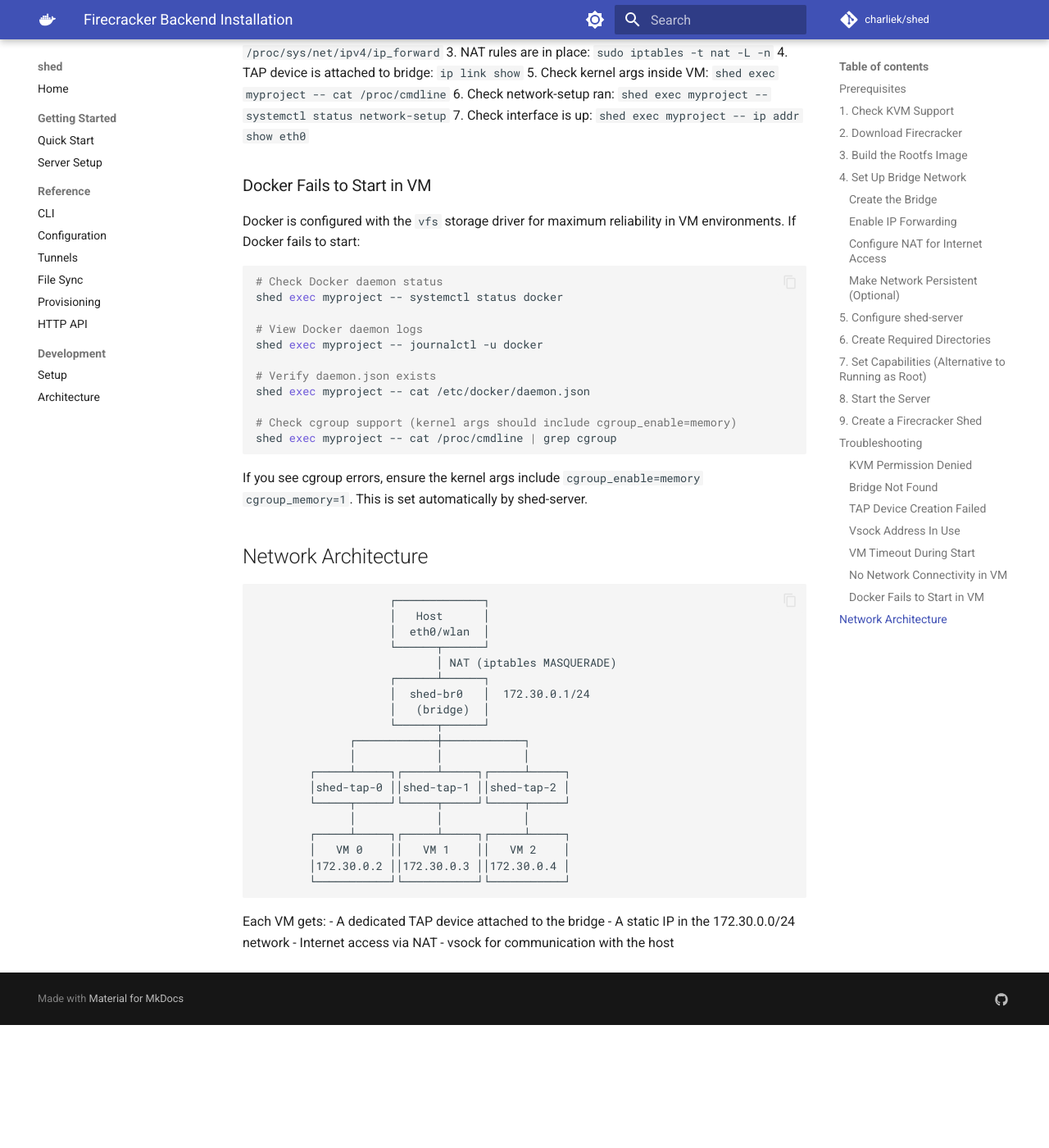
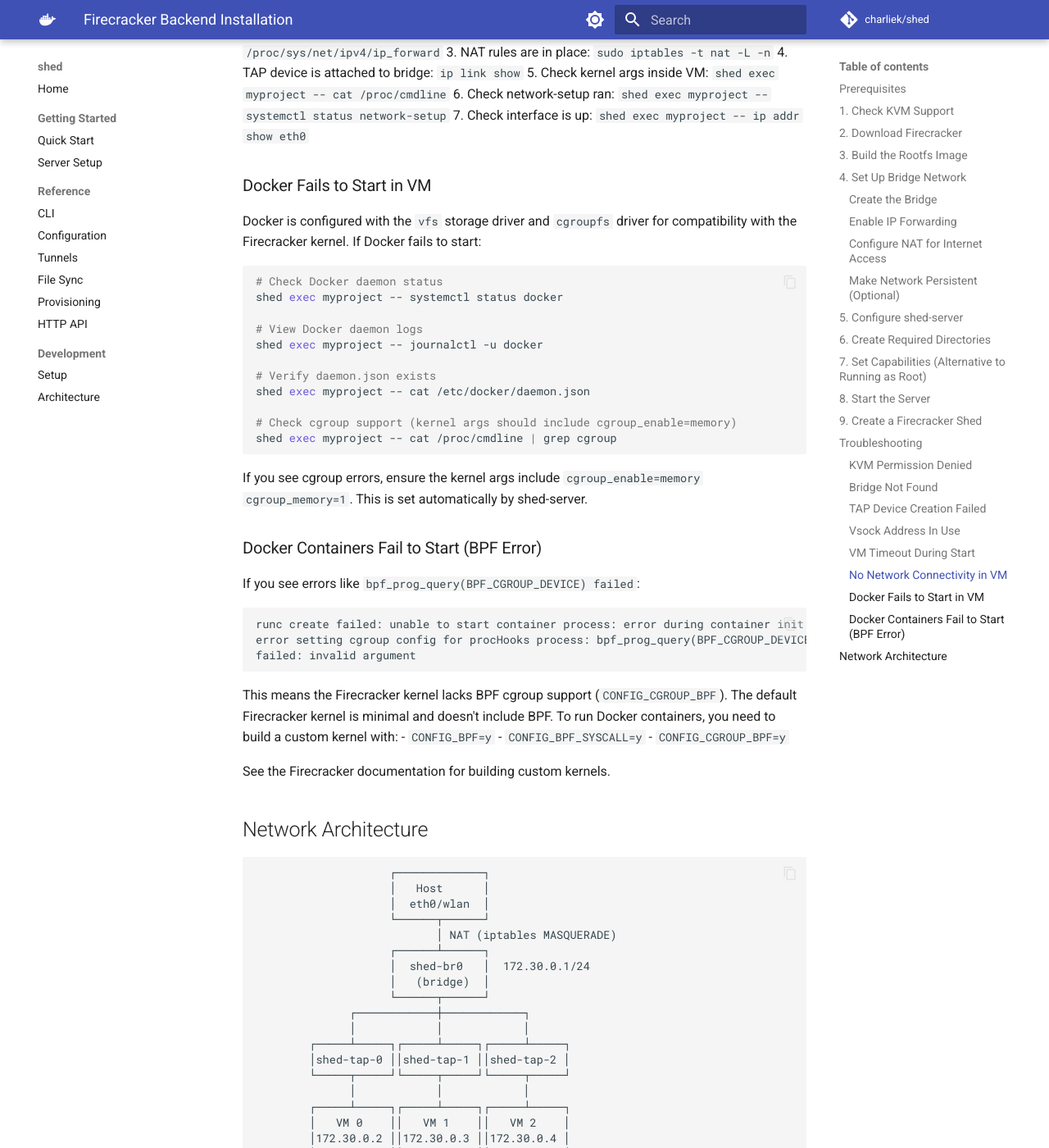
Before and after one commit to charliek/shed, an MkDocs documentation site: the page built from docs/firecracker_install.md, in a window 1280 px wide and 1400 px high, scrolled down 5529 px. Shown: the whole window at 82% size. Built offline with MkDocs 1.6.1 and Material for MkDocs 9.7.7, drawn with Linux system fonts in a browser that asks for light colours; comment, search, counter and statistics services are not loaded; before the commit the page ends 6779 px from its top, so only the background shows below that.

Commit message:
Add Docker workarounds and document kernel limitations
- Configure Docker with cgroupfs driver and no iptables/bridge
- Document that Docker containers require kernel BPF support
- Note that default Firecracker kernel lacks nftables and cgroup BPF

The default Firecracker kernel is minimal and doesn't include features
needed for full Docker container support. Users need a custom kernel
with CONFIG_CGROUP_BPF and nftables for running Docker containers.

Co-Authored-By: Claude Opus 4.5 <noreply@anthropic.com>

````diff
--- a/docs/firecracker_install.md
+++ b/docs/firecracker_install.md
@@ -272,7 +272,7 @@ Verify:
 
 ### Docker Fails to Start in VM
 
-Docker is configured with the `vfs` storage driver for maximum reliability in VM environments. If Docker fails to start:
+Docker is configured with the `vfs` storage driver and `cgroupfs` driver for compatibility with the Firecracker kernel. If Docker fails to start:
 
 ```bash
 # Check Docker daemon status
@@ -289,6 +289,23 @@ shed exec myproject -- cat /proc/cmdline | grep cgroup
 ```
 
 If you see cgroup errors, ensure the kernel args include `cgroup_enable=memory cgroup_memory=1`. This is set automatically by shed-server.
+
+### Docker Containers Fail to Start (BPF Error)
+
+If you see errors like `bpf_prog_query(BPF_CGROUP_DEVICE) failed`:
+
+```
+runc create failed: unable to start container process: error during container init:
+error setting cgroup config for procHooks process: bpf_prog_query(BPF_CGROUP_DEVICE)
+failed: invalid argument
+```
+
+This means the Firecracker kernel lacks BPF cgroup support (`CONFIG_CGROUP_BPF`). The default Firecracker kernel is minimal and doesn't include BPF. To run Docker containers, you need to build a custom kernel with:
+- `CONFIG_BPF=y`
+- `CONFIG_BPF_SYSCALL=y`
+- `CONFIG_CGROUP_BPF=y`
+
+See the Firecracker documentation for building custom kernels.
 
 ## Network Architecture
 
````
Also changed, not shown: docs/firecracker_howto.md (+6 -0 lines), 1 other file.
